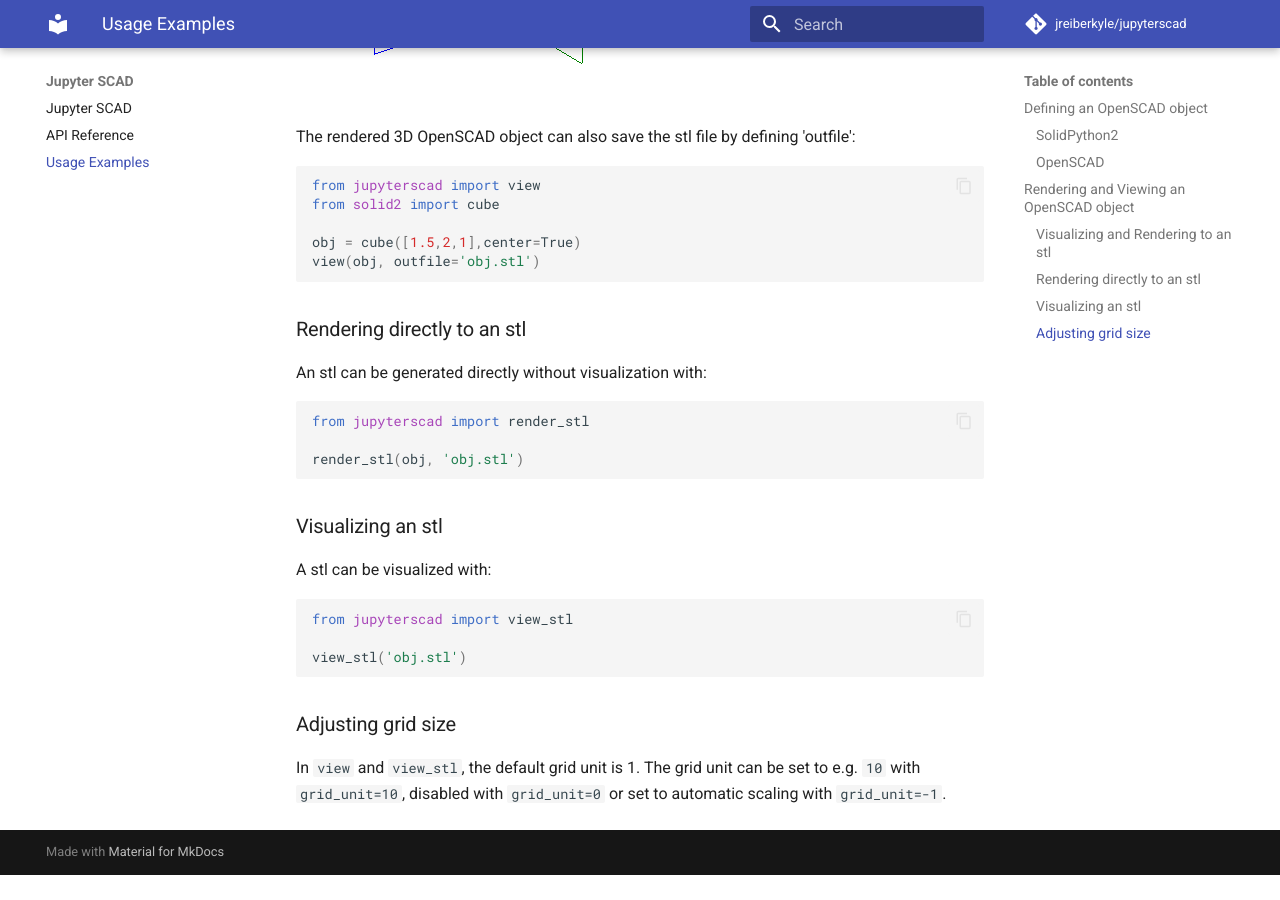
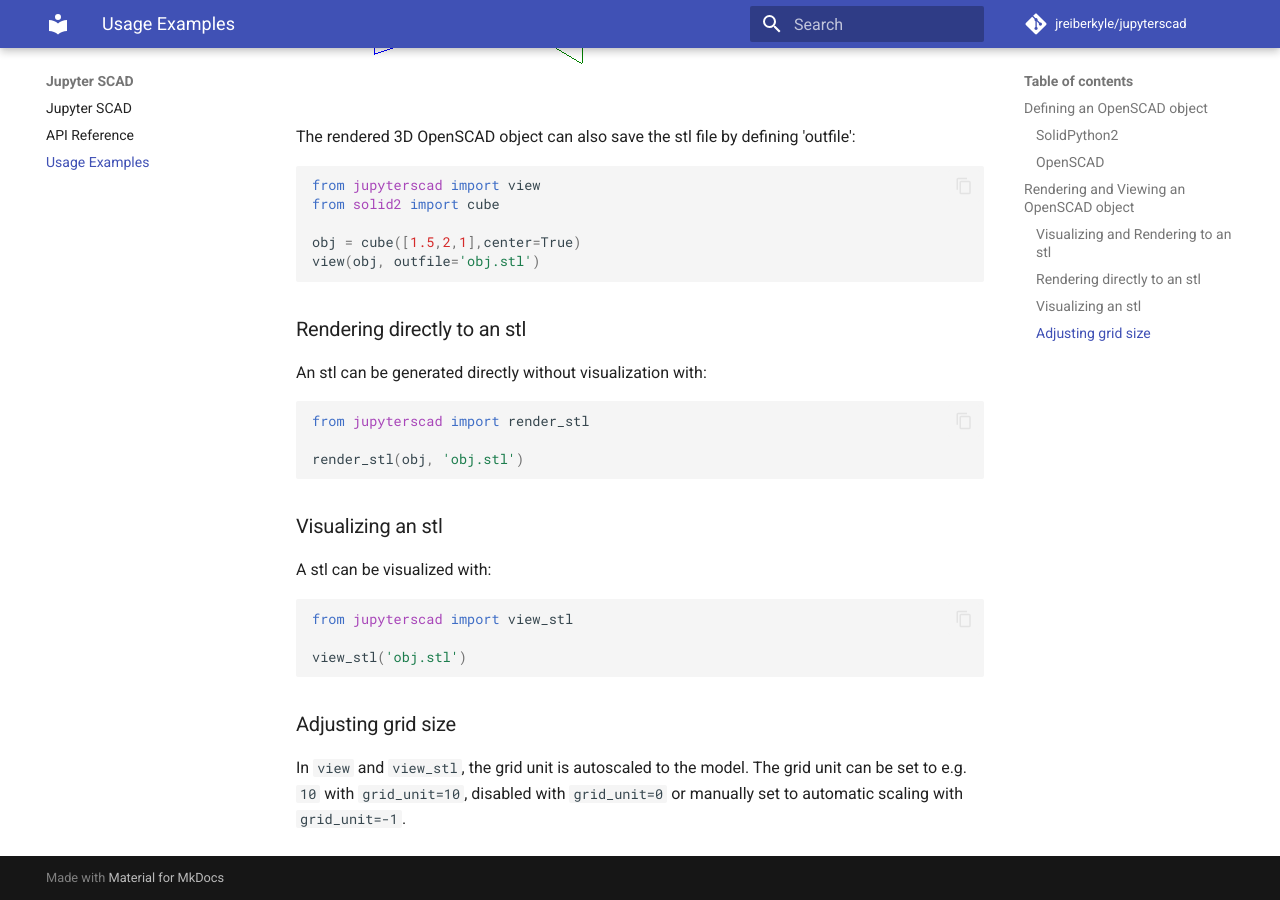
Before and after one commit to jreiberkyle/jupyterscad, an MkDocs documentation site: the page built from docs/usage.md, in a window 1280 px wide and 900 px high, scrolled down 1234 px. Built offline with MkDocs 1.6.1 and Material for MkDocs 9.7.7, drawn with Linux system fonts in a browser that asks for light colours; comment, search, counter and statistics services are not loaded; before the commit the page ends 2109 px from its top, so only the background shows below that.

Commit message:
grid autoscale by default

```diff
--- a/docs/usage.md
+++ b/docs/usage.md
@@ -65,6 +65,6 @@
 
 ### Adjusting grid size
 
-In `view` and `view_stl`, the default grid unit is 1. The grid unit can
-be set to e.g. `10` with `grid_unit=10`, disabled with `grid_unit=0` or set to
+In `view` and `view_stl`, the grid unit is autoscaled to the model. The grid unit can
+be set to e.g. `10` with `grid_unit=10`, disabled with `grid_unit=0` or manually set to
 automatic scaling with `grid_unit=-1`.
```
Also changed, not shown: CHANGELOG.md (+4 -0 lines), 1 other file.
